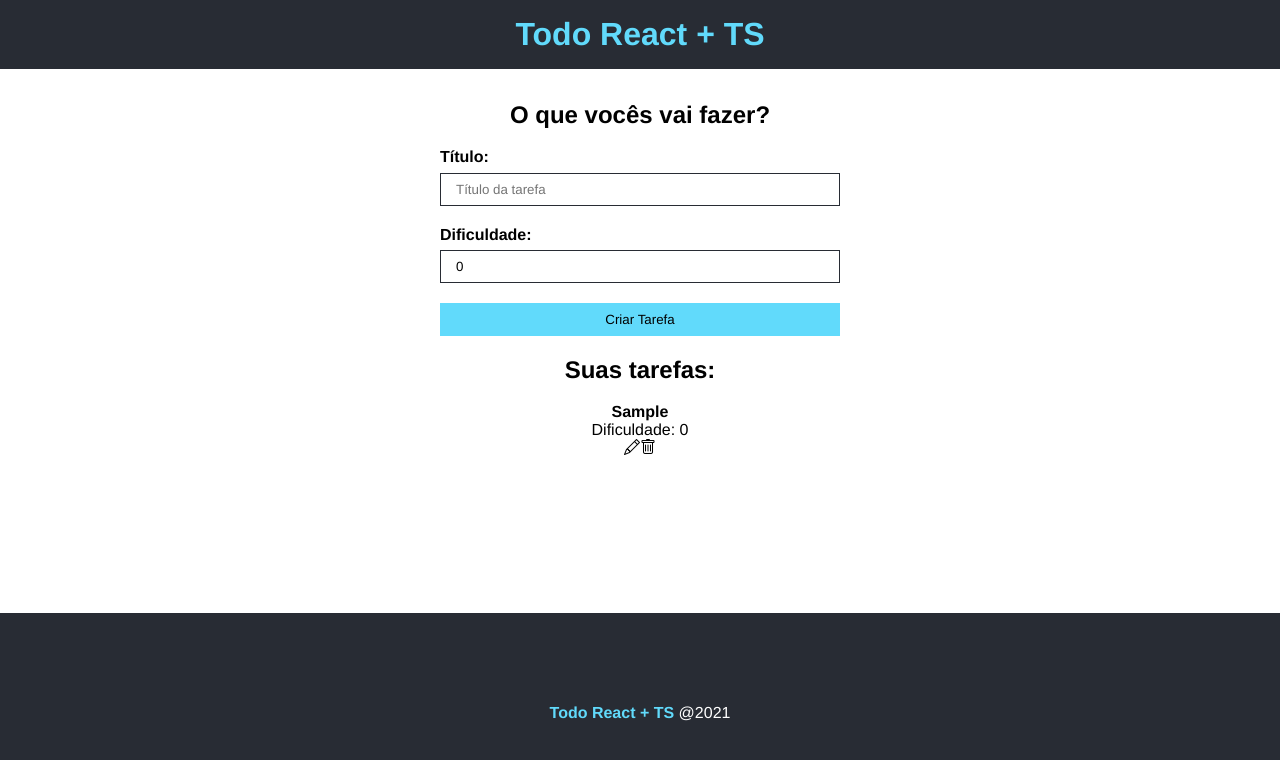
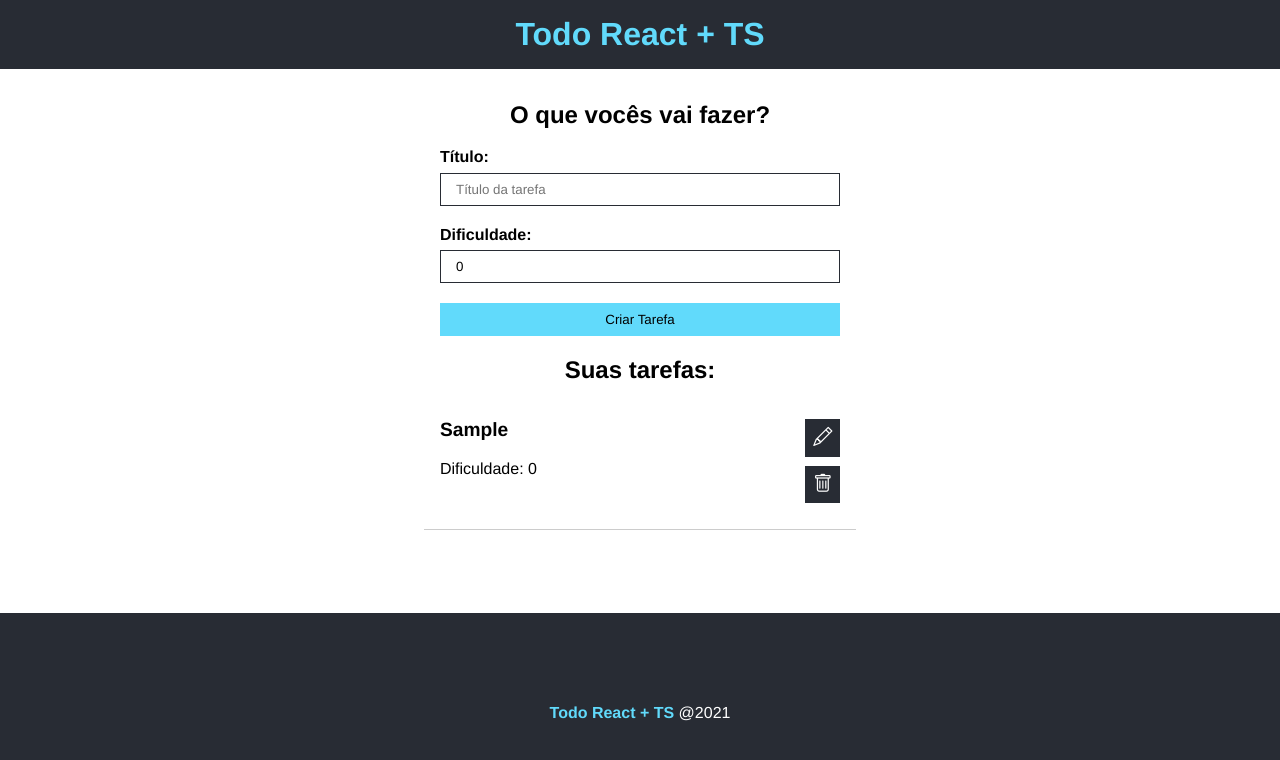
Before and after one commit to ValdoNeves/typescrip_curse, a React (Create React App) app in the folder 12_todo_react/: page / in a window 1280 px wide. Both pictures are taken after typing "Sample" into the empty fields and a click on the input "Criar Tarefa". Shown: the top 760 px of the page. Built offline with nearby package versions, Linux system fonts and the light colour scheme; the HTML template or start-up script is replaced by a standard one.

Commit message:
[12] implementando estilização dos icones e lista de tarefas

```diff
--- a/12_todo_react/src/components/TaskList.module.css
+++ b/12_todo_react/src/components/TaskList.module.css
@@ -0,0 +1,38 @@
+.task {
+  display: flex;
+  justify-content: space-between;
+  max-width: 400px;
+  margin: 0 auto;
+  border-bottom: 1px solid #ccc;
+  padding: 1em;
+}
+
+.details{
+  text-align: left;
+}
+
+.details h4{
+  font-size: 1.2em;
+  margin-bottom: 1em;
+}
+
+.actions {
+  display: flex;
+  flex-direction: column;
+  align-items: center;
+  justify-content: center;
+}
+
+.actions i {
+  margin-bottom: .5em;
+  font-size: 1.2em;
+  cursor: pointer;
+  background-color: #282c34;
+  color: #fff;
+  padding: .4em;
+  transition: .5s;
+}
+
+.actions i:hover{
+  color: #61dafb;
+}
--- a/12_todo_react/src/components/TaskList.tsx
+++ b/12_todo_react/src/components/TaskList.tsx
@@ -16,12 +16,12 @@
       {taskList.length > 0 ? (
         taskList.map((task) => {
           return (
-            <div key={task.id}>
-              <div>
+            <div key={task.id} className={styles.task}>
+              <div className={styles.details}>
                 <h4>{task.title}</h4>
                 <p>Dificuldade: {task.difficulty}</p>
               </div>
-              <div>
+              <div className={styles.actions}>
                 <i className='bi bi-pencil'/>
                 <i className='bi bi-trash'/>
               </div>
```
